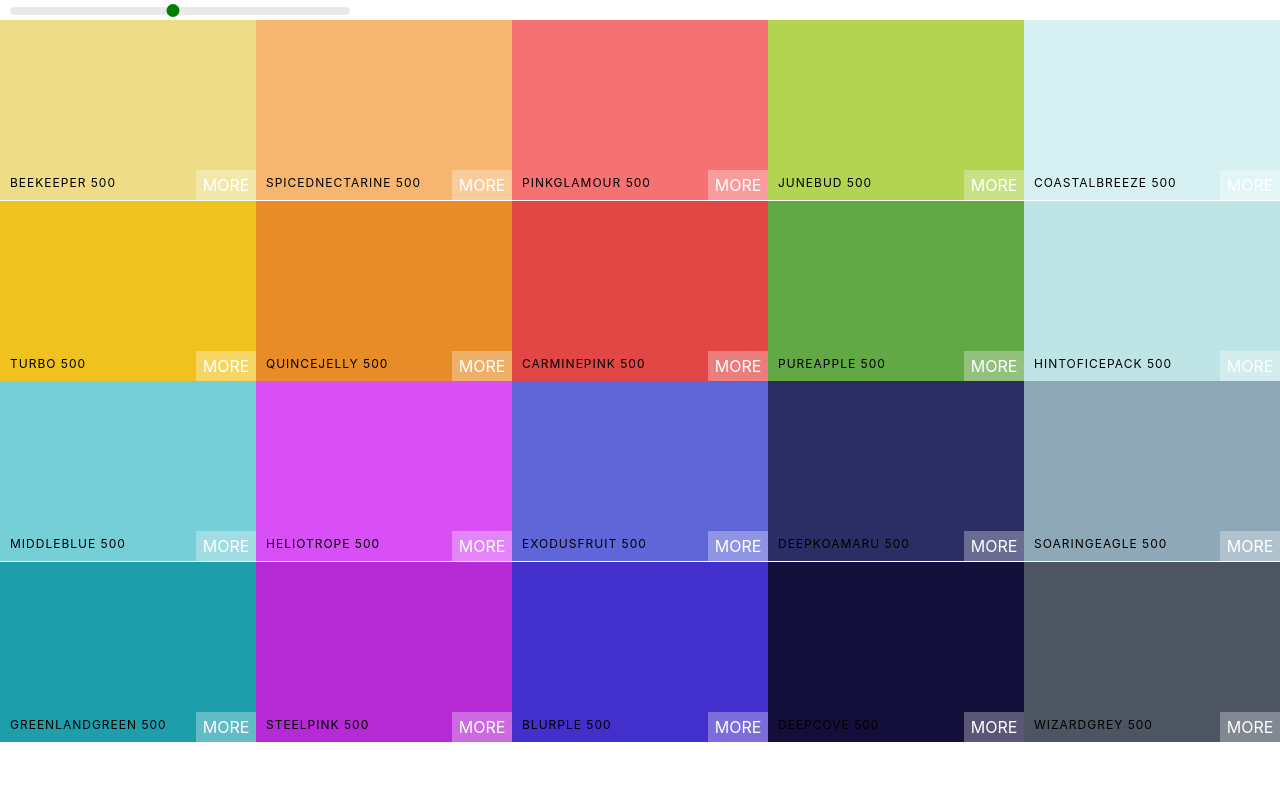
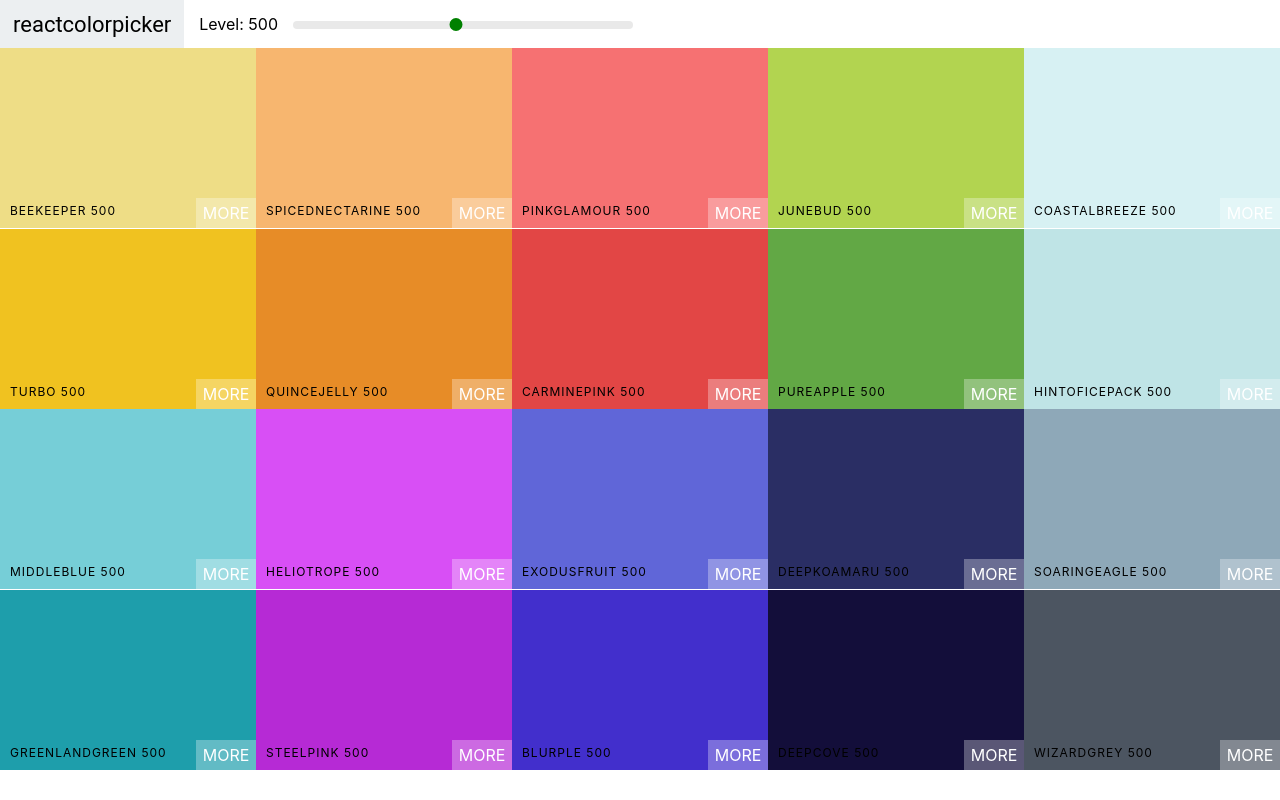
Before and after one commit to jv88899/color-app, a React (Create React App) app: page / in a window 1280 px wide. Built offline with nearby package versions, Linux system fonts and the light colour scheme.

Commit message:
add navbar

```diff
--- /dev/null
+++ b/src/NavBar.js
@@ -0,0 +1,31 @@
+import React, { Component } from 'react'
+import Slider from 'rc-slider'
+import 'rc-slider/assets/index.css'
+import './navbar.css'
+
+class Navbar extends Component {
+    render() {
+        const { level, changeLevel } = this.props
+        return (
+            <header className="navbar">
+                <div className="logo">
+                    <a href="/">reactcolorpicker</a>
+                </div>
+                <div className="slider-container">
+                    <span>Level: {level} </span>
+                    <div className="slider">
+                        <Slider
+                            defaultValue={level}
+                            min={100}
+                            max={900}
+                            step={100}
+                            onAfterChange={changeLevel}
+                        />
+                    </div>
+                </div>
+            </header>
+        )
+    }
+}
+
+export default Navbar
--- a/src/Palette.js
+++ b/src/Palette.js
@@ -1,7 +1,6 @@
 import React, { Component } from 'react'
 import ColorBox from './ColorBox'
-import Slider from 'rc-slider'
-import 'rc-slider/assets/index.css'
+import Navbar from './NavBar'
 import './palette.css'
 
 class Palette extends Component {
@@ -18,16 +17,10 @@ class Palette extends Component {
         const { level } = this.state
         return (
             <div className="palette">
-            <div className="slider">
-                <Slider
-                    defaultValue={level}
-                    min={100}
-                    max={900}
-                    step={100}
-                    onAfterChange={this.changeLevel}
-                />
-            </div>
-            {/* Navbar goes here */}
+            <Navbar
+                level={level}
+                changeLevel={this.changeLevel}
+            />
                 <div className="palette-colors">
                     {colors[level].map( color => {
                         return <ColorBox background={color.hex} name={color.name} />
--- /dev/null
+++ b/src/navbar.css
@@ -0,0 +1,50 @@
+.navbar {
+    align-items: center;
+    display: flex;
+    height: 6vh;
+    justify-content: flex-start;
+}
+
+.logo {
+    align-items: center;
+    background-color: #eceff1;
+    display: flex;
+    font-family: Roboto, -apple-system, BlinkMacSystemFont, 'Segoe UI', Oxygen, Ubuntu, Cantarell, 'Open Sans', 'Helvetica Neue', sans-serif;
+    font-size: 22px;
+    height: 100%;
+    margin-right: 15px;
+    padding: 0 13px;
+}
+
+.logo a {
+    color: black;
+    text-decoration: none;
+}
+
+.slider {
+    display: inline-block;
+    margin: 0 10px;
+    width: 340px;
+}
+
+.rc-slider-track {
+    background-color: transparent;
+}
+
+.rc-slider-rail {
+    height: 8px;
+}
+
+.rc-slider-handle,
+.rc-slider-handle:active,
+.rc-slider-handle:focus,
+.rc-slider-handle:hover {
+    background-color: green;
+    border: 2px solid green;
+    box-shadow: none;
+    height: 13px;
+    margin-left: -7px;
+    margin-top: -3px;
+    outline: none;
+    width: 13px;
+}
--- a/src/palette.css
+++ b/src/palette.css
@@ -5,31 +5,3 @@
 .palette-colors {
     height: 90%;
 }
-
-.slider {
-    display: inline-block;
-    margin: 0 10px;
-    width: 340px;
-}
-
-.rc-slider-track {
-    background-color: transparent;
-}
-
-.rc-slider-rail {
-    height: 8px;
-}
-
-.rc-slider-handle,
-.rc-slider-handle:active,
-.rc-slider-handle:focus,
-.rc-slider-handle:hover {
-    background-color: green;
-    border: 2px solid green;
-    box-shadow: none;
-    height: 13px;
-    margin-left: -7px;
-    margin-top: -3px;
-    outline: none;
-    width: 13px;
-}
```
